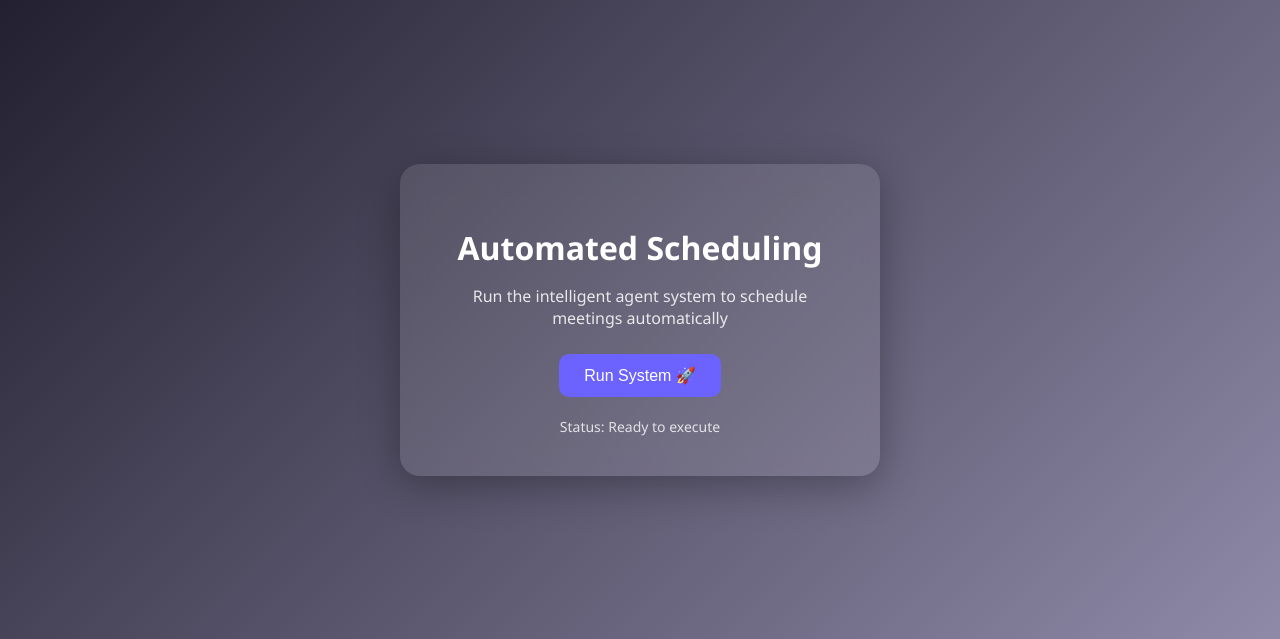
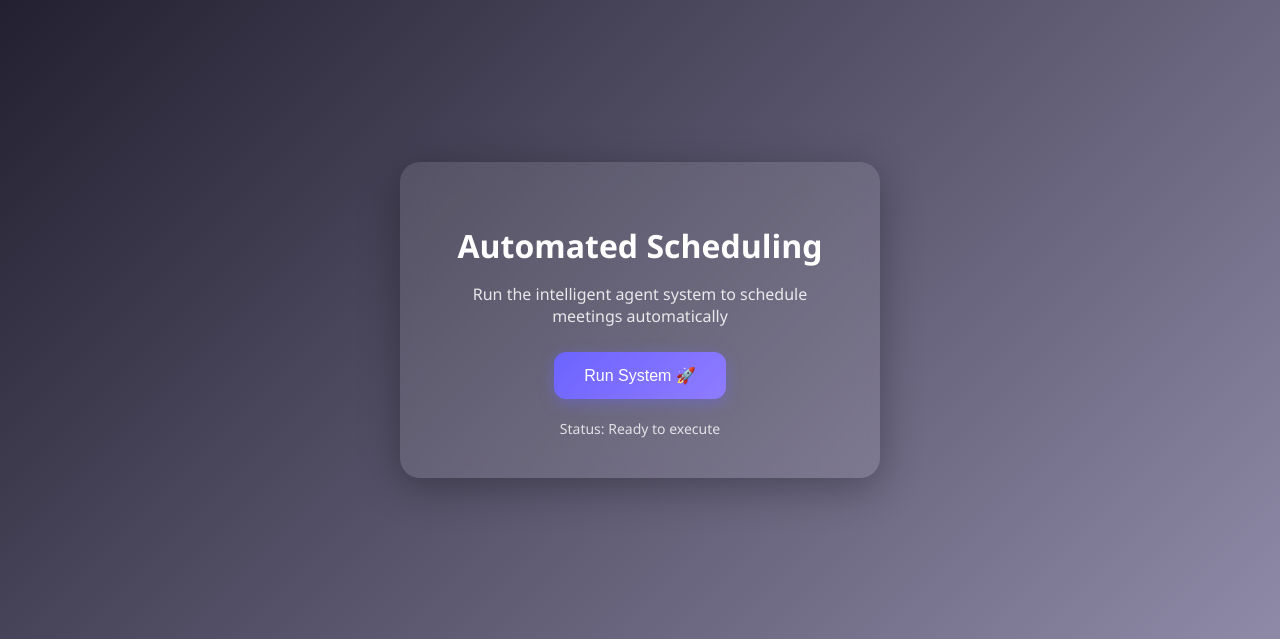
Before and after one commit to Glynis1314/ai-meeting-agent, a Flask app: page / in a window 1280 px wide. Shown: the part 67-706 px from the top of the page. Run offline with Flask 3, Linux system fonts and the light colour scheme.

Commit message:
Improved UI button styling

```diff
--- a/templates/index.html
+++ b/templates/index.html
@@ -45,20 +45,22 @@
         }
 
         button {
-            background: #6c63ff;
-            border: none;
-            padding: 12px 25px;
-            color: white;
-            font-size: 16px;
-            border-radius: 10px;
-            cursor: pointer;
-            transition: 0.3s;
+                background: linear-gradient(135deg, #6c63ff, #8f7cff);
+                border: none;
+                padding: 14px 30px;
+                color: white;
+                font-size: 16px;
+                border-radius: 12px;
+                cursor: pointer;
+                transition: all 0.3s ease;
+                box-shadow: 0 4px 15px rgba(108, 99, 255, 0.4);
         }
 
         button:hover {
-            background: #574fd6;
-            transform: scale(1.05);
-        }
+            transform: translateY(-2px) scale(1.05);
+            box-shadow: 0 8px 25px rgba(108, 99, 255, 0.6);
+    background: linear-gradient(135deg, #5a54e6, #7a6df0);
+}
 
         .status {
             margin-top: 20px;
```
